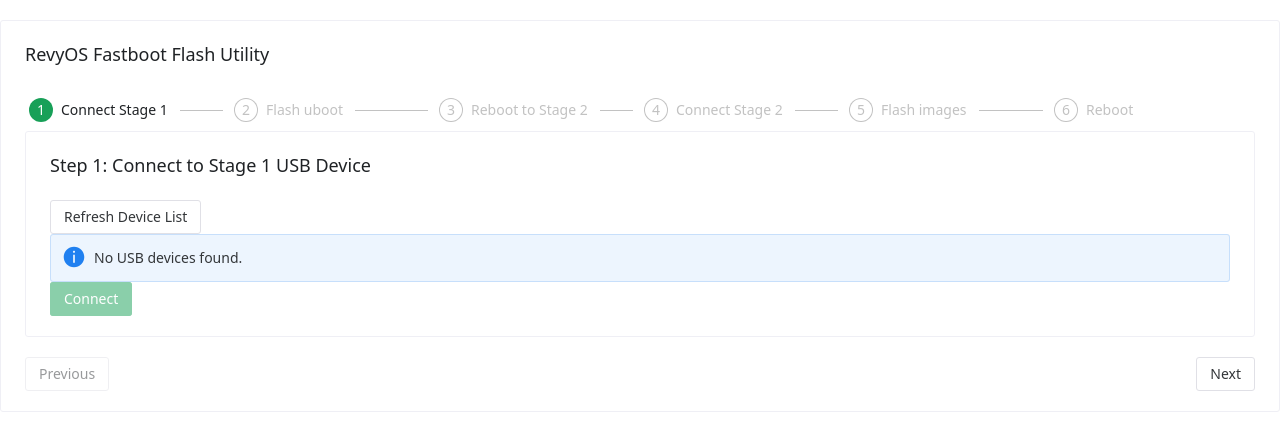
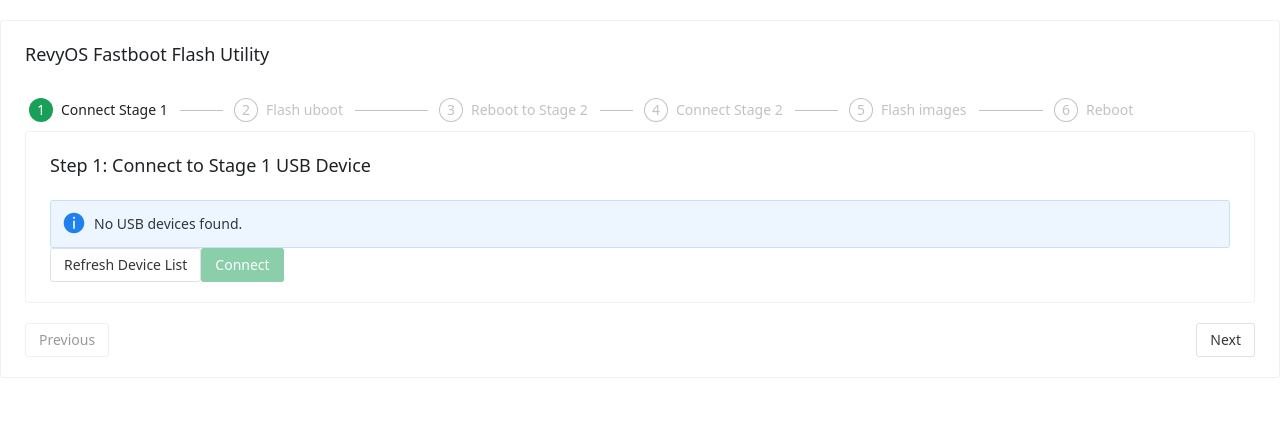
Before and after one commit to KamijoToma/revyos-tauri-flash, a Vue app: page / in a window 1280 px wide. Shown: the top 448 px of the page. Built offline with nearby package versions, Linux system fonts and the light colour scheme.

Commit message:
fix: beautify usb device list
Signed-off-by: KamijoToma <admin@misakacloud.net>

```diff
--- a/src/FastBootFlash.vue
+++ b/src/FastBootFlash.vue
@@ -12,16 +12,10 @@
         </n-scrollbar>
         <div v-if="currentStep === 1">
             <n-card title="Step 1: Connect to Stage 1 USB Device">
-                <n-button @click="refreshUsbDevices" :loading="isProcessing" type="default">
-                    {{ isProcessing ? "Refreshing..." : "Refresh Device List" }}
-                </n-button>
+                <n-scrollbar style="max-height: 40vh">
                     <n-list v-if="usbDevices.length" hoverable clickable bordered>
-                    <n-list-item
-                        v-for="(device, index) in usbDevices"
-                        :key="index"
-                        :class="{ selected: selectedDevice === device }"
-                        @click="selectUsbDevice(device)"
-                    >
+                        <n-list-item v-for="(device, index) in usbDevices" :key="index"
+                            :class="{ selected: selectedDevice === device }" @click="selectUsbDevice(device)">
                             <n-thing :title="device" content-style="margin-top: 10px;">
                                 <template #description>
                                     <n-space size="small" style="margin-top: 4px">
@@ -35,12 +29,12 @@
                         </n-list-item>
                     </n-list>
                     <n-alert v-else type="info">No USB devices found.</n-alert>
-                <n-button
-                    @click="connectToDevice"
-                    :disabled="!selectedDevice || isProcessing"
-                    :loading="isProcessing"
-                    type="primary"
-                >
+                </n-scrollbar>
+                <n-button @click="refreshUsbDevices" :loading="isProcessing" type="default">
+                    {{ isProcessing ? "Refreshing..." : "Refresh Device List" }}
+                </n-button>
+                <n-button @click="connectToDevice" :disabled="!selectedDevice || isProcessing" :loading="isProcessing"
+                    type="primary">
                     {{ isProcessing ? "Connecting..." : "Connect" }}
                 </n-button>
             </n-card>
@@ -49,9 +43,10 @@
             <n-card title="Step 2: Flash uboot.bin to RAM">
                 <n-upload v-model:file-list="files.ubootBin" :max="1" accept=".bin" abstract>
                     <n-button type="default" @click="selectFile('ubootBin')">Select uboot.bin</n-button>
-                    <n-upload-file-list/>
+                    <n-upload-file-list />
                 </n-upload>
-                <n-button @click="flashUbootToRam" :disabled="!files.ubootBin.length || isProcessing" :loading="isProcessing" type="primary">
+                <n-button @click="flashUbootToRam" :disabled="!files.ubootBin.length || isProcessing"
+                    :loading="isProcessing" type="primary">
                     {{ isProcessing ? "Flashing..." : "Flash to RAM" }}
                 </n-button>
             </n-card>
@@ -65,16 +60,10 @@
         </div>
         <div v-else-if="currentStep === 4">
             <n-card title="Step 4: Connect to Stage 2 USB Device">
-                <n-button @click="refreshUsbDevices" :loading="isProcessing" type="default">
-                    {{ isProcessing ? "Refreshing..." : "Refresh Device List" }}
-                </n-button>
+                <n-scrollbar style="max-height: 40vh">
                     <n-list v-if="usbDevices.length" hoverable clickable bordered>
-                    <n-list-item
-                        v-for="(device, index) in usbDevices"
-                        :key="index"
-                        :class="{ selected: selectedDevice === device }"
-                        @click="selectUsbDevice(device)"
-                    >
+                        <n-list-item v-for="(device, index) in usbDevices" :key="index"
+                            :class="{ selected: selectedDevice === device }" @click="selectUsbDevice(device)">
                             <n-thing :title="device" content-style="margin-top: 10px;">
                                 <template #description>
                                     <n-space size="small" style="margin-top: 4px">
@@ -88,12 +77,12 @@
                         </n-list-item>
                     </n-list>
                     <n-alert v-else type="info">No USB devices found.</n-alert>
-                <n-button
-                    @click="connectToStage2"
-                    :disabled="!selectedDevice || isProcessing"
-                    :loading="isProcessing"
-                    type="primary"
-                >
+                </n-scrollbar>
+                <n-button @click="refreshUsbDevices" :loading="isProcessing" type="default">
+                    {{ isProcessing ? "Refreshing..." : "Refresh Device List" }}
+                </n-button>
+                <n-button @click="connectToStage2" :disabled="!selectedDevice || isProcessing" :loading="isProcessing"
+                    type="primary">
                     {{ isProcessing ? "Connecting..." : "Connect" }}
                 </n-button>
             </n-card>
@@ -102,17 +91,19 @@
             <n-card title="Step 5: Flash Files to Device">
                 <n-upload v-model:file-list="files.ubootBin" :max="1" abstract>
                     <n-button @click="selectFile('ubootBin')" type="default">Select uboot.bin</n-button>
-                    <n-upload-file-list/>
+                    <n-upload-file-list />
                 </n-upload>
                 <n-upload v-model:file-list="files.bootExt4" :max="1" abstract>
                     <n-button @click="selectFile('bootExt4')" type="default">Select boot.ext4</n-button>
-                    <n-upload-file-list/>
+                    <n-upload-file-list />
                 </n-upload>
                 <n-upload v-model:file-list="files.rootExt4" :max="1" abstract>
                     <n-button @click="selectFile('rootExt4')" type="default">Select root.ext4</n-button>
-                    <n-upload-file-list/>
+                    <n-upload-file-list />
                 </n-upload>
-                <n-button @click="flashFilesToDevice" :disabled="!files.ubootBin || !files.bootExt4 || !files.rootExt4 || isProcessing" :loading="isProcessing" type="primary">
+                <n-button @click="flashFilesToDevice"
+                    :disabled="!files.ubootBin || !files.bootExt4 || !files.rootExt4 || isProcessing"
+                    :loading="isProcessing" type="primary">
                     {{ isProcessing ? "Flashing..." : "Flash Files" }}
                 </n-button>
             </n-card>
```
Lines whose indentation alone changed are shown as unchanged.
